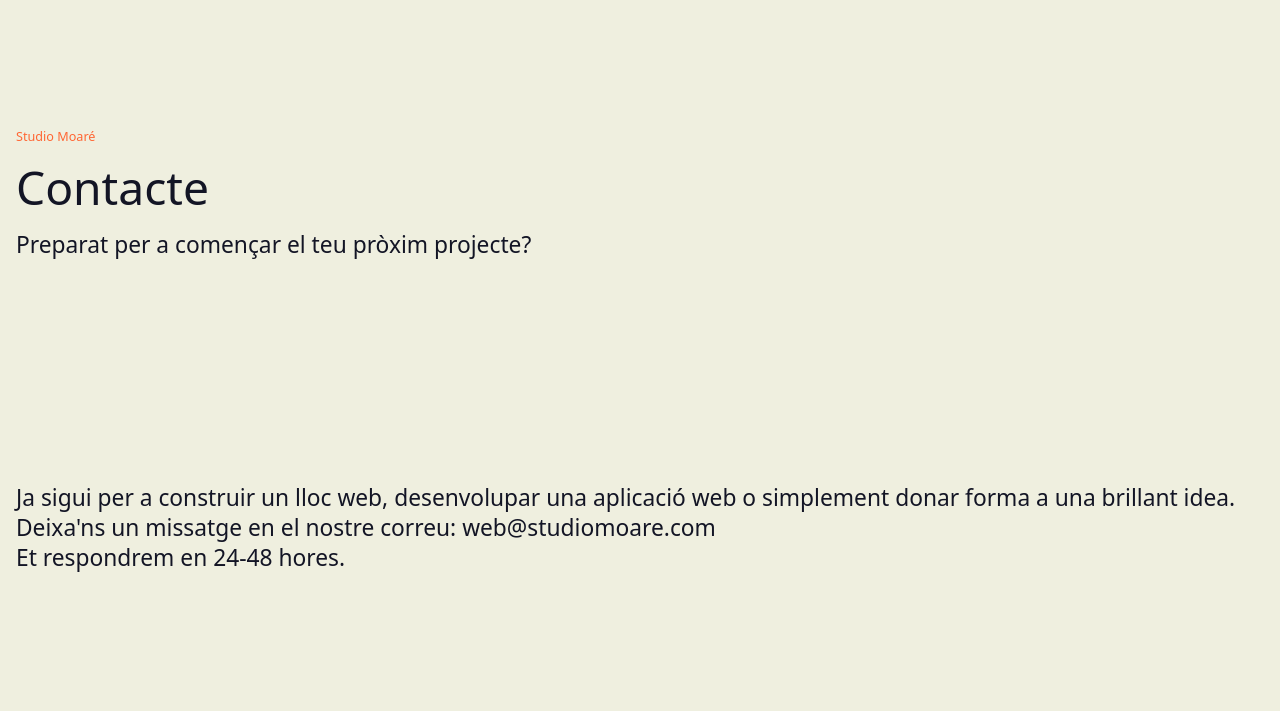
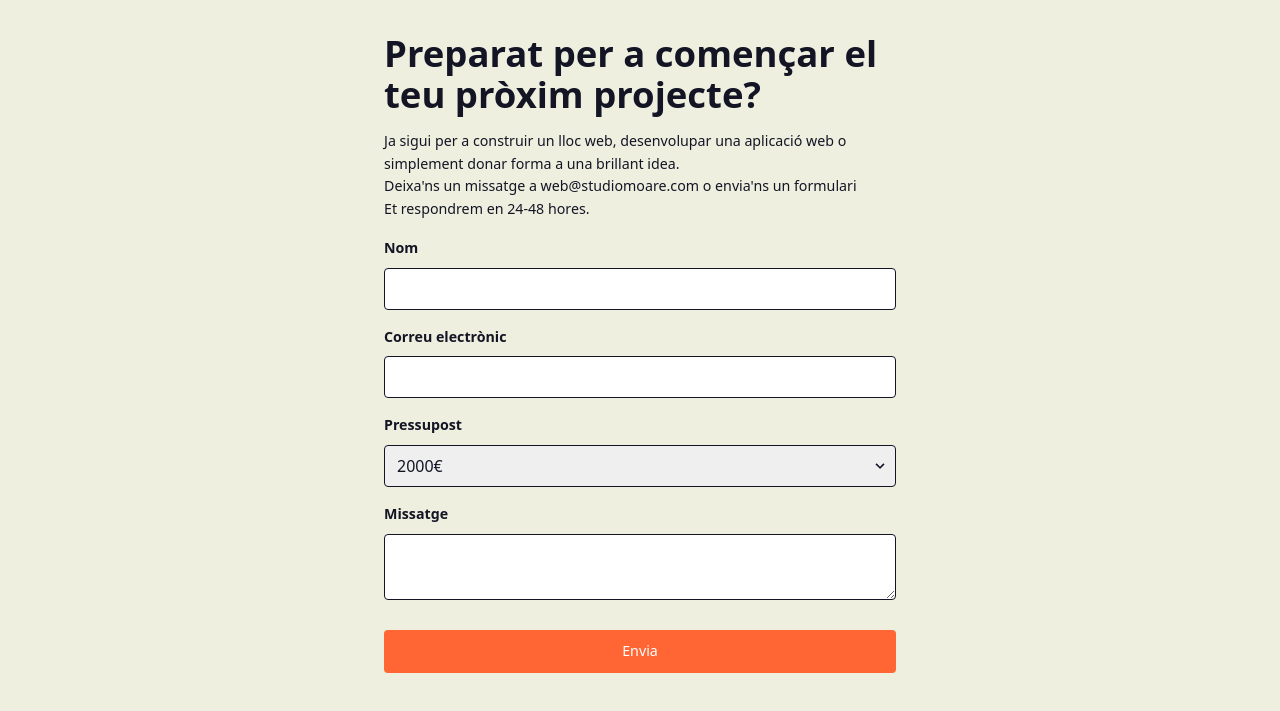
Before and after one commit to antoniofelices/studiomoare-website, an Astro site: page /ca/contacte in a window 1280 px wide. Shown: the part 67-778 px from the top of the page. Built offline with nearby package versions, Linux system fonts and the light colour scheme; Astro itself is replaced by a stand-in of ours.

Commit message:
add getform, update Astro

```diff
--- /dev/null
+++ b/src/components/Form.astro
@@ -0,0 +1,47 @@
+---
+import { getLangFromUrl, useTranslations } from '@i18n/utils';
+const lang = getLangFromUrl(Astro.url);
+const translateString = useTranslations(lang);
+---
+
+<div class="w-full">
+	<form action="https://getform.io/f/02629278-66f9-4224-9ec1-4c5d00761ed1" class="rounded" method="POST">
+		<div class="mb-4">
+			<label class="block text-sm font-bold mb-2" for="form-name">
+				{translateString('formName')}
+			</label>
+			<input class="appearance-none border rounded w-full py-2 px-3 text-m-blue focus:outline-none focus:shadow-outline" id="form-name" type="text" name="name" required>
+		</div>
+		<div class="mb-4">
+			<label class="block text-sm font-bold mb-2" for="form-email">
+				{translateString('formEmail')}
+			</label>
+			<input class="appearance-none border rounded w-full py-2 px-3 text-m-blue focus:outline-none focus:shadow-outline" id="form-mail" type="email" name="email" required>
+		</div>
+		<div class="mb-4">
+			<label class="block text-sm font-bold mb-2" for="form-quote">
+				{translateString('formQuote')}
+			</label>
+			<div class="inline-block relative w-full">
+				<select class="block appearance-none appearance-none border rounded w-full py-2 px-3 text-m-blue focus:outline-none focus:shadow-outline" id="form-quote" name="quote" required>
+					<option value="basic">2000€</option>
+					<option value="medium">2000 - 5000€</option>
+					<option value="business">+5000€</option>
+				</select>
+				<div class="pointer-events-none absolute inset-y-0 right-0 flex items-center px-2 text-m-blue">
+					<svg class="fill-current h-4 w-4" xmlns="http://www.w3.org/2000/svg" viewBox="0 0 20 20"><path d="M9.293 12.95l.707.707L15.657 8l-1.414-1.414L10 10.828 5.757 6.586 4.343 8z"/></svg>
+				</div>
+			</div>
+		</div>
+		<input type="hidden" name="_gotcha" class="hidden">
+		<div class="mb-4">
+			<label class="block text-sm font-bold mb-2" for="form-message">
+				{translateString('formMessage')}
+			</label>
+			<textarea class="appearance-none border rounded w-full py-2 px-3 text-m-blue focus:outline-none focus:shadow-outline" id="form-message" minlength="20"></textarea>
+		</div>
+		<button type="submit" class="text-white bg-m-orange rounded hover:bg-m-blue-600 focus:outline-none font-medium dark:bg-m-orange text-xs lg:text-sm px-5 py-2.5 my-2 w-full">
+			{translateString('formSend')}
+		</button>
+	</form>
+</div>
--- a/src/components/Hero.astro
+++ b/src/components/Hero.astro
@@ -4,13 +4,13 @@ const maintitle = Astro.props.maintitle
 const secondarycontent = Astro.props.secondarycontent
 ---
 
-<section class="grid place-items-center pt-44 pb-16 lg:pt-48 lg:pb-24">
+<section class="grid place-items-center pt-44 pb-16 lg:pt-42 2xl:pt-48 2xl:pb-20">
 	<div class="container">
-		<div class="max-w-2xl">
+		<div class="max-w-2xl 2xl:max-w-screen-xl">
 			<p class="text-xs text-m-orange">{textintro}</p>
-			<h1 class="text-4xl sm:text-6xl lg:text-8xl py-4">{maintitle}</h1>
+			<h1 class="text-4xl text-6xl md:text-9xl lg:text-11xl 2xl:text-18xl py-4 font-bold">{maintitle}</h1>
 			{secondarycontent &&
-				<p class="text-sm sm:text-l lg:text-2xl">{secondarycontent}</p>
+				<p class="text-sm sm:text-l 2xl:text-2xl mt-4">{secondarycontent}</p>
 			}
 		</div>
 	</div>
--- a/src/content/projects/sumar.md
+++ b/src/content/projects/sumar.md
@@ -16,6 +16,6 @@ WordPress Multisitio.
 
 Creación tipos de contenido y taxonomías personalizadas, validación de formularios. Desarrollo de tema a medida usando bloques. Siguiendo el mismo esquelo cree otros sitios: https://coalicionsumar.es, https://movementosumargalicia.gal/, https://sumarmugimendua.eus/
 
-Diseño: Lara Laguna
+Diseño inicial: Lara Laguna
 
 ![pantalla inicial escritorio](../../assets/images-projects/sumar-inicio-00.webp)
--- a/src/content/static-data/page-contacte.json
+++ b/src/content/static-data/page-contacte.json
@@ -5,7 +5,7 @@
     "fragment_3": "Preparat per a començar el teu pròxim projecte?",
     "fragment_4": "Ja sigui per a construir un lloc web, desenvolupar una aplicació web o simplement donar forma a una brillant idea.",
     "fragment_5": "Pots cridar-nos de dilluns a divendres 10-17 h 635 91 63 73",
-    "fragment_6": "Deixa'ns un missatge en el nostre correu: web@studiomoare.com",
+    "fragment_6": "Deixa'ns un missatge a web@studiomoare.com o envia'ns un formulari",
     "fragment_7": "Et respondrem en 24-48 hores.",
     "fragment_8": "Studio Moaré",
     "fragment_9": ""
--- a/src/content/static-data/page-contacto.json
+++ b/src/content/static-data/page-contacto.json
@@ -2,10 +2,10 @@
     "slug": "page-contacto",
     "fragment_1": "Cómo transformamos ideas en realidad.",
     "fragment_2": "Contacto",
-    "fragment_3": "¿Preparado para empezar tu próximo proyecto?",
+    "fragment_3": "¿Hablamos de tu próximo proyecto?",
     "fragment_4": "Ya sea para construir un sitio web, desarrollar una aplicación web o simplemente dar forma a una brillante idea.",
     "fragment_5": "Puedes llamarnos de lunes a viernes de 10h a 17h al 635 91 63 73",
-    "fragment_6": "Déjanos un mensaje en nuestro correo: web@studiomoare.com",
+    "fragment_6": "Déjanos un mensaje a web@studiomoare.com o envíanos un formulario",
     "fragment_7": "Te responderemos en 24-48 horas.",
     "fragment_8": "Studio Moaré",
     "fragment_9": ""
--- a/src/env.d.ts
+++ /dev/null
@@ -1 +0,0 @@
-/// <reference path="../.astro/types.d.ts" />
--- a/src/i18n/strings-to-translate.ts
+++ b/src/i18n/strings-to-translate.ts
@@ -9,7 +9,12 @@ export const stringToTranslate = {
     projectCustomer: 'Cliente',
     projectOffLine: 'No disponible en línea',
     projectURL: 'URL',
-    projectYear: 'Año'
+    projectYear: 'Año',
+    formName: 'Nombre',
+    formEmail: 'Email',
+    formMessage: 'Mensaje',
+    formQuote: 'Presupuesto',
+    formSend: 'Enviar'
 
   },
   ca: {
@@ -22,6 +27,11 @@ export const stringToTranslate = {
     projectCustomer: 'Client',
     projectOffLine: 'No disponible en línia',
     projectURL: 'URL',
-    projectYear: 'Any'
+    projectYear: 'Any',
+    formName: 'Nom',
+    formEmail: 'Correu electrònic',
+    formMessage: 'Missatge',
+    formQuote: 'Pressupost',
+    formSend: 'Envia'
   },
 };
--- a/src/layouts/LayoutBase.astro
+++ b/src/layouts/LayoutBase.astro
@@ -1,6 +1,5 @@
 ---
-import { ViewTransitions } from 'astro:transitions';
-import {  getRelativeLocaleUrlList, getRelativeLocaleUrl } from 'astro:i18n';
+import { ClientRouter } from 'astro:transitions';
 import Header from '@components/Header.astro';
 import Footer from '@components/Footer.astro';
 
@@ -38,7 +37,7 @@ const { currentLocale } = Astro;
 		<meta property="og:url" content=`https://studiomoare.com${currentPath}`>
 		<meta property="og:site_name" content="Studio Moaré">
 		<meta property="og:image" content="https://studiomoare.com/studio-moare.webp">
-		<ViewTransitions />
+		<ClientRouter />
 	</head>
 	<body>
 		<Header includeMainMenu={mainMenu} />
--- a/src/pages/ca/contacte.astro
+++ b/src/pages/ca/contacte.astro
@@ -1,6 +1,6 @@
 ---
 import Layout from '@layouts/LayoutBase.astro';
-import Hero from '@components/Hero.astro';
+import Form from '@components/Form.astro';
 
 import { getEntry } from 'astro:content';
 const dataRaw = await getEntry('static-data', 'page-contacte');
@@ -8,17 +8,15 @@ const dataFragments = dataRaw.data;
 ---
 
 <Layout title={dataFragments.fragment_2} includeFooter={false} description={dataFragments.fragment_2}>
-	<main>
-		<Hero
-			maintitle={dataFragments.fragment_2}
-			secondarycontent={dataFragments.fragment_3}
-		/>
-		<div class="container pt-16 lg:pt-32">
-			<div class="text-sm sm:text-l lg:text-2xl">
+	<main class="grid place-items-center min-h-dvh">
+		<div class="max-w-lg px-4 lg:px-0 lg:px-0 my-12 lg:my-0">
+			<h1 class="text-4xl font-bold sm:text-6xl mt-12 mb-4">{dataFragments.fragment_3}</h1>
+			<div class="text-sm mb-4">
 				<p>{dataFragments.fragment_4}</p>
 				<p>{dataFragments.fragment_6}</p>
 				<p>{dataFragments.fragment_7}</p>
 			</div>
+			<Form />
 		</div>
 	</main>
 </Layout>
--- a/src/pages/contacto.astro
+++ b/src/pages/contacto.astro
@@ -1,6 +1,6 @@
 ---
 import Layout from '@layouts/LayoutBase.astro';
-import Hero from '@components/Hero.astro';
+import Form from '@components/Form.astro';
 
 import { getEntry } from 'astro:content';
 const dataRaw = await getEntry('static-data', 'page-contacto');
@@ -8,17 +8,15 @@ const dataFragments = dataRaw.data;
 ---
 
 <Layout title={dataFragments.fragment_2} includeFooter={false} description={dataFragments.fragment_2}>
-	<main>
-		<Hero
-			maintitle={dataFragments.fragment_2}
-			secondarycontent={dataFragments.fragment_3}
-		/>
-		<div class="container pt-16 lg:pt-32">
-			<div class="text-sm sm:text-l lg:text-2xl">
+	<main class="grid place-items-center min-h-dvh">
+		<div class="max-w-lg px-4 lg:px-0 my-12 lg:my-0">
+			<h1 class="text-4xl font-bold sm:text-6xl mt-12 mb-4">{dataFragments.fragment_3}</h1>
+			<div class="text-sm mb-4">
 				<p>{dataFragments.fragment_4}</p>
 				<p>{dataFragments.fragment_6}</p>
 				<p>{dataFragments.fragment_7}</p>
 			</div>
+			<Form />
 		</div>
 	</main>
 </Layout>
--- a/tailwind.config.mjs
+++ b/tailwind.config.mjs
@@ -72,7 +72,13 @@ export default {
 			'11xl': ['4.11rem', '1'],
 			'12xl': ['4.623rem', '1'],
 			'13xl': ['5.202rem', '1'],
-			'14xl': ['5.852rem', '1']
+			'14xl': ['5.852rem', '1'],
+			'15xl': ['6.583rem', '.9'],
+			'16xl': ['7.406rem', '.9'],
+			'17xl': ['8.332rem', '.9'],
+			'18xl': ['9.373rem', '.9'],
+			'19xl': ['10.545rem', '.9'],
+			'20xl': ['11.863rem', '.9'],
 		},
 		extend: {
 			spacing: {
--- a/tsconfig.json
+++ b/tsconfig.json
@@ -1,5 +1,7 @@
 {
   "extends": "astro/tsconfigs/base",
+  "include": [".astro/types.d.ts", "**/*"],
+  "exclude": ["dist"],
   "compilerOptions": {
     "allowJs": true,
     "baseUrl": ".",
```
Also changed, not shown: package.json (+5 -6 lines), src/components/TextIntro.astro (+10 -4 lines), CHANGELOG.md, 1 other file.
